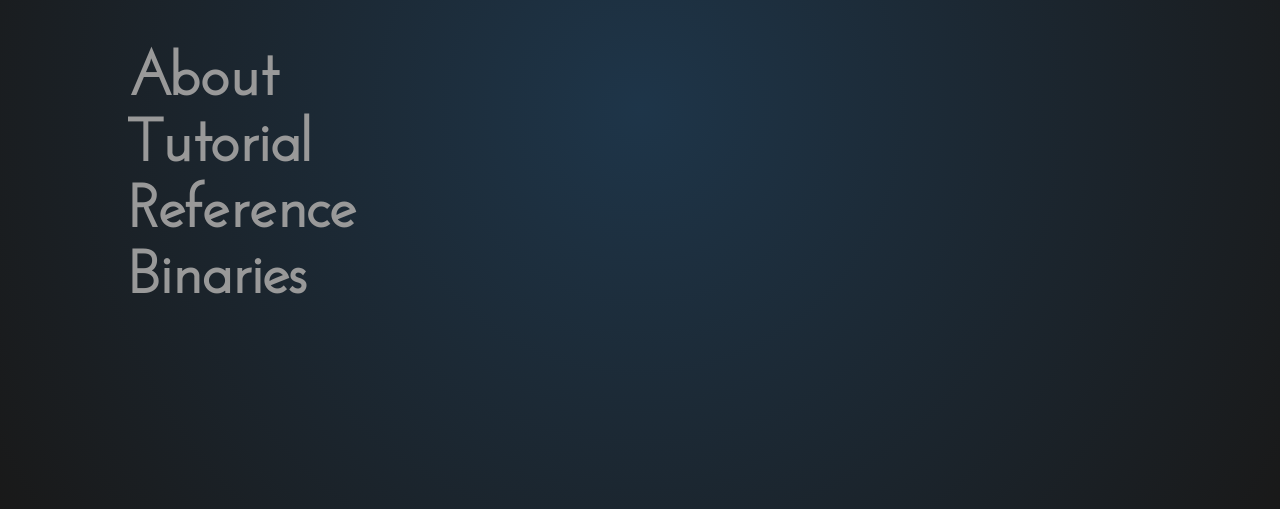
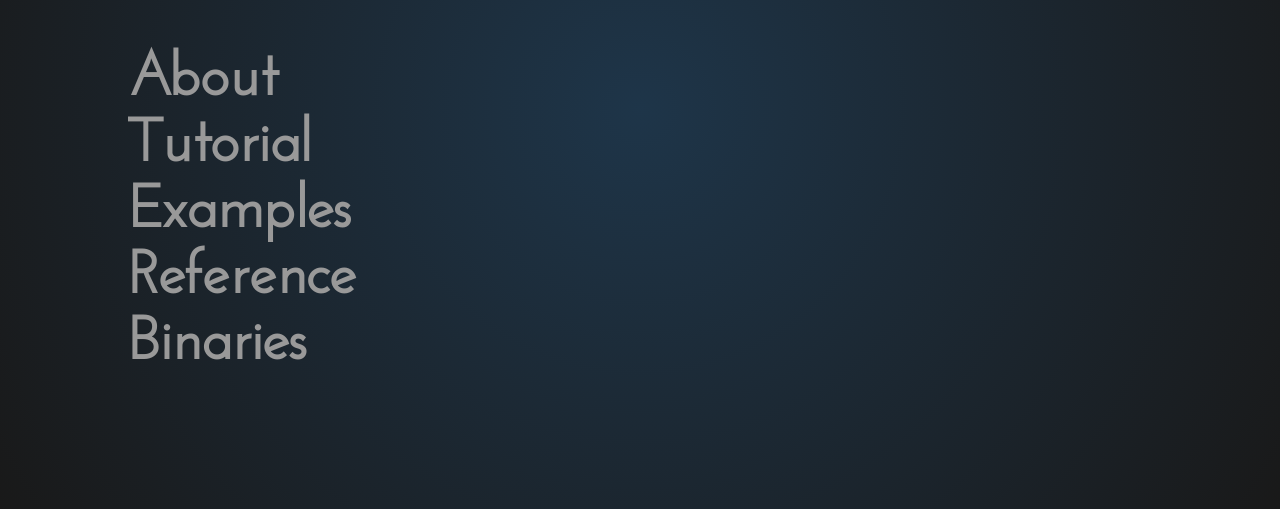
Before and after one commit to Mesabloo/snowstar-lang, a plain HTML site: page index.html in a window 1280 px wide. Shown: the part 291-800 px from the top of the page. Drawn offline with nearby package versions, Linux system fonts and the light colour scheme.

Commit message:
About to add the examples.

```diff
--- a/index.html
+++ b/index.html
@@ -22,6 +22,7 @@
       <ul>
         <base-link class="item" href="about.html">About<span class="info">https://mesabloo.github.io/snowstar-lang/about.html</span></base-link><br/>
         <base-link class="item" href="tutorial.html">Tutorial<span class="info">https://mesabloo.github.io/snowstar-lang/tutorial.html</span></base-link><br/>
+        <base-link class="item" href="examples.html">Examples<span class="info">https://mesabloo.github.io/snowstar-lang/examples.html</span></base-link><br/>
         <base-link class="item" href="reference.html">Reference<span class="info">https://mesabloo.github.io/snowstar-lang/reference.html</span></base-link><br/>
         <base-link class="item" href="binaries.html">Binaries<span class="info">https://mesabloo.github.io/snowstar-lang/binaries.html</span></base-link>
       </ul>
```
